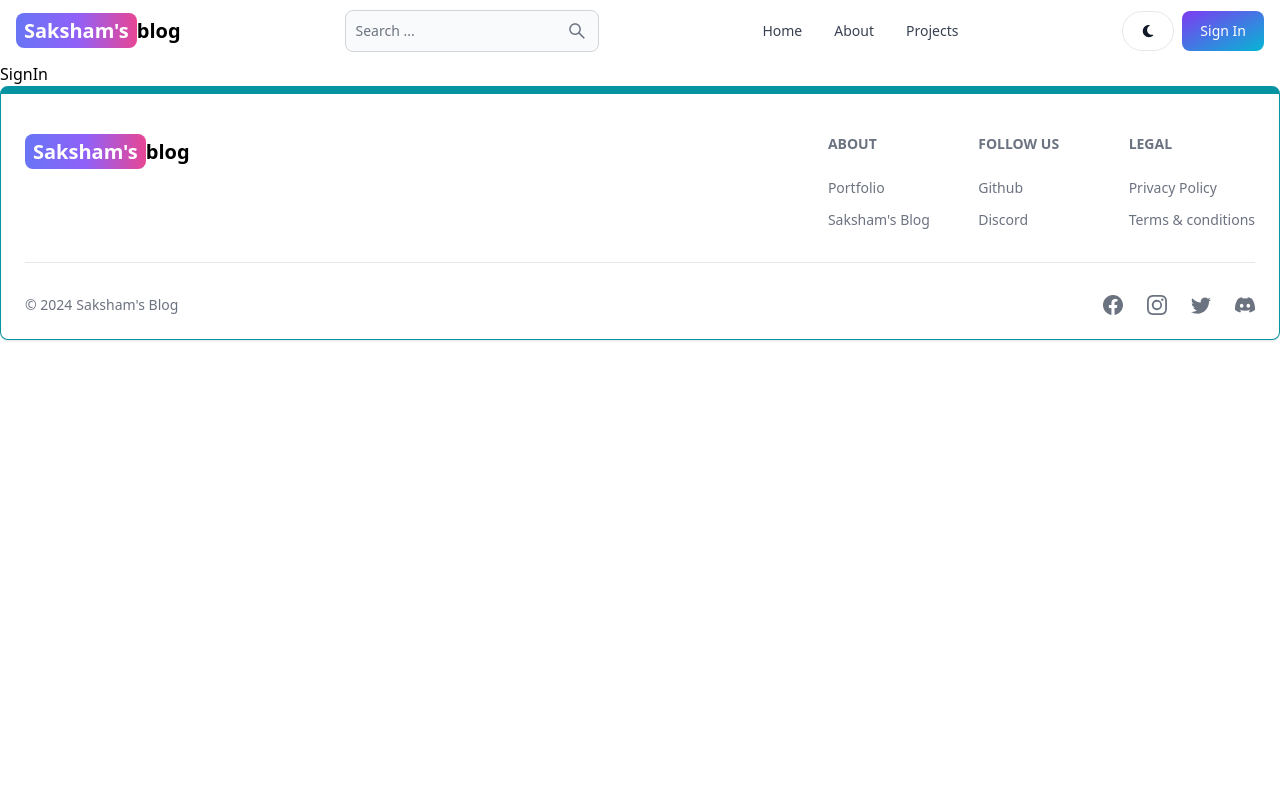
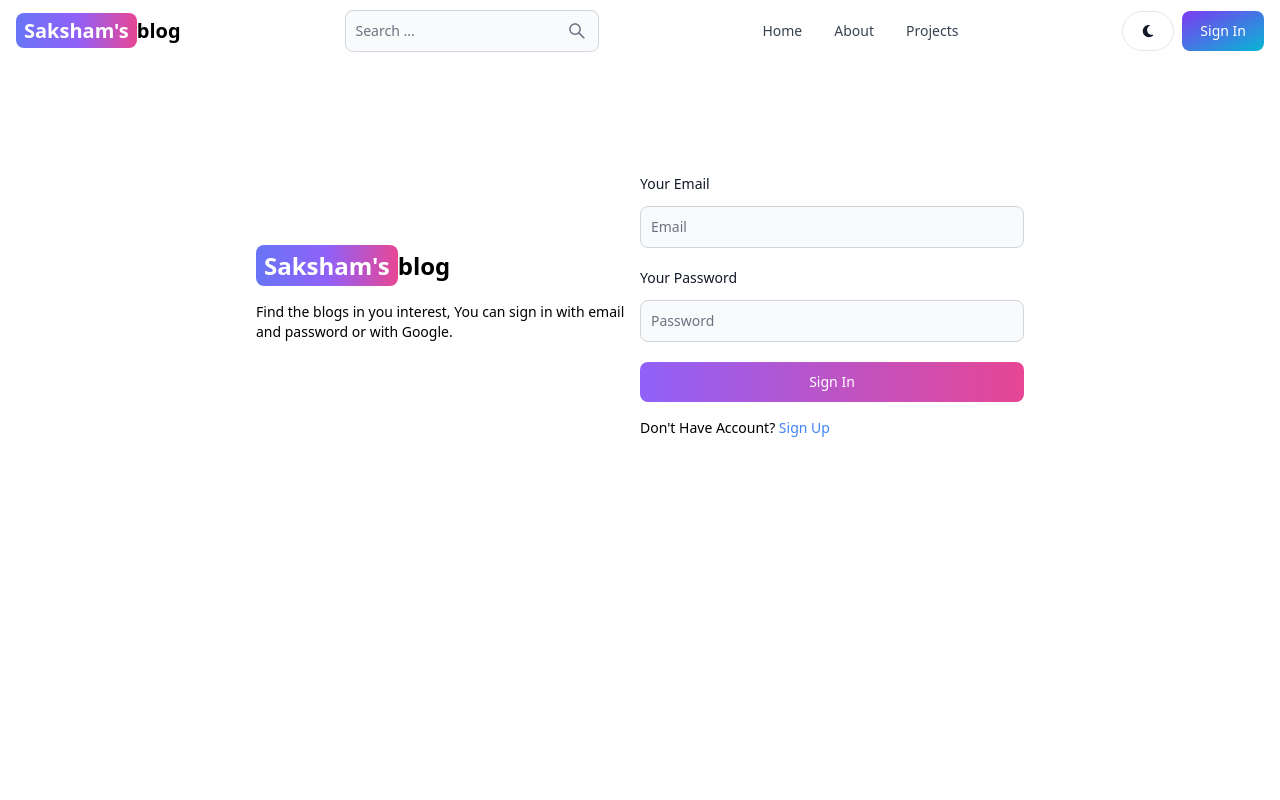
Before and after one commit to Saksham-garg/mern_blog, a React (Vite) app in the folder client/: page /sign-in in a window 1280 px wide. Shown: the top 800 px of the page. Built offline with nearby package versions, Linux system fonts and the light colour scheme.

Commit message:
created sign in page and integreated with api

```diff
--- a/client/src/views/SignIn.jsx
+++ b/client/src/views/SignIn.jsx
@@ -1,8 +1,95 @@
-import React from 'react'
+import React, { useState } from 'react'
+import { Alert, Button, Label, TextInput, Spinner } from 'flowbite-react'
+import { Link, useNavigate } from 'react-router-dom'
+import axios from 'axios'
 
 const SignIn = () => {
+  const [formData,setFormData] = useState({})
+  const [errorMessage,setErrorMessage] = useState(null)
+  const [loading,setLoading] = useState(false)
+
+  const navigate = useNavigate()
+  const handleInput = (e) => {
+    setFormData({...formData,[e.target.id]:e.target.value.trim()})
+  }
+
+  const signUpUser = async() => {
+    if(!formData?.password || formData?.email){
+      setErrorMessage('Please fill all the fields')
+    }
+    try {
+      setLoading(true)
+      setErrorMessage(null)
+      const res = await axios.post('/api/v1/auth/sign-in',formData)
+      if(res.data.success == false){
+        return setErrorMessage(res.data.message)
+      }
+      console.log(res.data)
+      if(res.data.success){
+        console.log(res.data)
+        return navigate('/')
+      }
+      setLoading(false)
+    } catch (error) {
+      setErrorMessage(error.response.data.message)
+      setLoading(false)
+    }
+  }
   return (
-    <div>SignIn</div>
+    <div className='p-3 mt-20 min-h-screen'>
+      <div className="flex flex-col max-w-3xl md:flex-row m-auto md:items-center">
+
+        {/* Left Side  */}
+        <div className="flex-1">
+        <Link
+          to="/"
+          className="text-2xl font-bold dark:text-white"
+        >
+          <span className="px-2 py-1 bg-gradient-to-r from-indigo-500 via-purple-500 to-pink-500 rounded-lg text-white">
+            Saksham's
+          </span>
+          blog
+        </Link>
+        <p className='text-sm mt-5'>Find the blogs in you interest, You can sign in with email and password or with Google. </p>
+        </div>
+
+        {/* Right Side  */}
+        <div className="flex-1 mt-5 w-full">
+              <form className='flex flex-col gap-5'>
+                <div className="flex flex-col gap-3">
+                  <Label value="Your Email"/>
+                  <TextInput type="email" placeholder="Email" id="email" onInput={handleInput}></TextInput>
+                </div>
+                <div className="flex flex-col gap-3">
+                  <Label value="Your Password"/>
+                  <TextInput type="password" placeholder="Password" id="password" onInput={handleInput}></TextInput>
+                </div>
+              </form>
+
+              <Button gradientDuoTone="purpleToPink" className='w-full mt-5' type='submit' disabled={loading} onClick={signUpUser}>
+                {
+                  loading ? (
+                    <>
+                    <Spinner />
+                    <span className='pl-3'>Loading...</span>
+                    </>
+                  ): 'Sign In'
+                }
+                </Button>
+
+              <div className="mt-4 text-sm">
+                <span>Don't Have Account?</span> <Link to="/sign-up" className='text-blue-500'>Sign Up</Link>
+              </div>
+              {
+                errorMessage && (
+                  <Alert color="failure">
+                    {errorMessage}
+                  </Alert>
+                )
+              }
+        </div>
+      </div>
+    </div>
   )
 }
 
```
